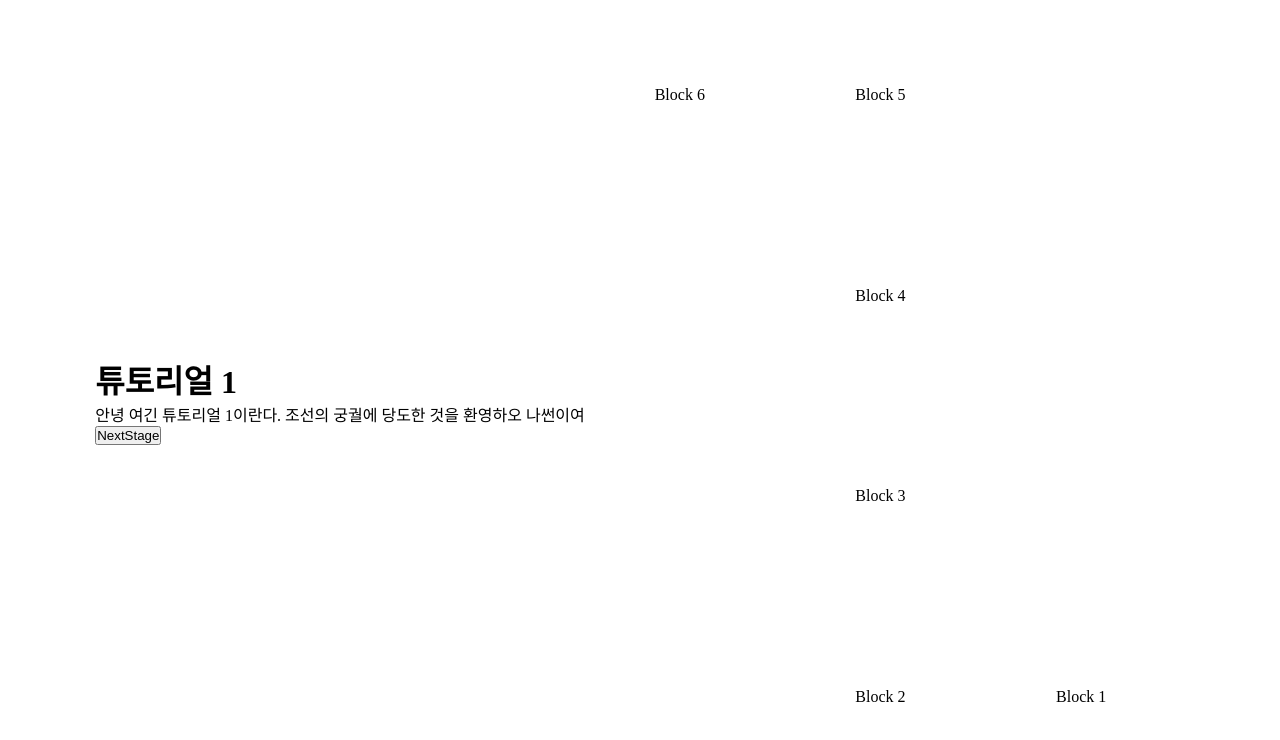
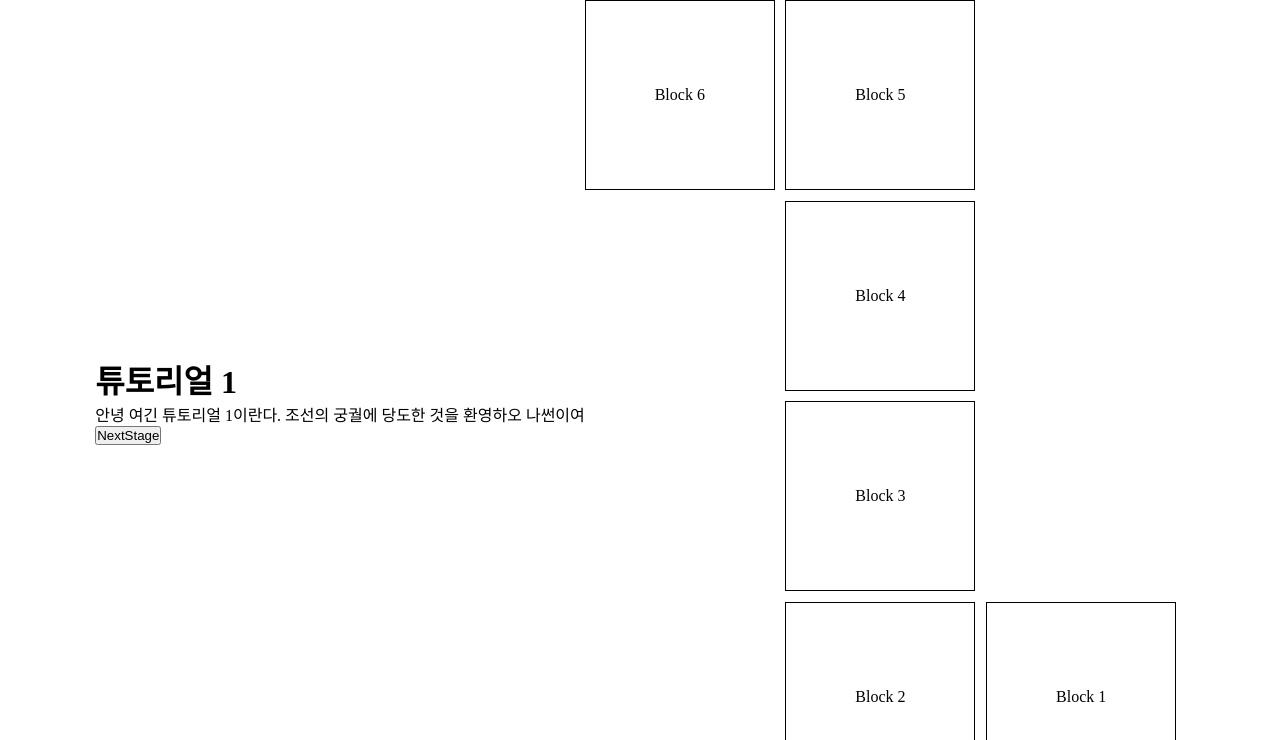
Before and after one commit to KimInteger/projectMoveGame, a React app: page /tutoZeroOne in a window 1280 px wide. Shown: the top 740 px of the page. Built offline with nearby package versions, Linux system fonts and the light colour scheme.

Commit message:
feat | entryPage.tsx
toggle로 테마 context조절

```diff
--- a/src/pages/entryPage.tsx
+++ b/src/pages/entryPage.tsx
@@ -1,14 +1,18 @@
 import React from 'react';
+import { useTheme } from '../state/themeContext'; // useTheme 불러오기
 import nextStage from '../lib/mapFunc/mapFuncNextStage';
 
 const EntryPage = () => {
+  const { theme, toggleTheme } = useTheme();
+
   return (
     <>
-      <div>
+      <div className={theme}>
         <h1>Game Entry Page</h1>
-        <div>
-          <button onClick={nextStage('/tutoZeroOne')}>Start</button>
-        </div>
+        <button onClick={nextStage('/tutoZeroOne')}>Start</button>
+        <button onClick={toggleTheme}>
+          Toggle to {theme === 'light' ? 'dark' : 'light'} Theme
+        </button>
       </div>
     </>
   );
--- a/src/ui/basicMapComponent/basicMapBlock.tsx
+++ b/src/ui/basicMapComponent/basicMapBlock.tsx
@@ -1,10 +1,16 @@
 import React from 'react';
 import '../../style/basicMap.css';
 import { BasicMapBlockProps } from '../../interface/interfaceMap/basicMapBlockProps';
+import { useTheme } from '../../state/themeContext'; // useTheme import
 
 const BasicMapBlock: React.FC<BasicMapBlockProps> = ({ area, content }) => {
+  const { theme } = useTheme(); // 현재 테마 가져오기
+
   return (
-    <div className="basicMapBlock" style={{ gridArea: area }}>
+    <div
+      className={`basicMapBlock ${theme}`} // 테마에 따라 클래스 추가
+      style={{ gridArea: area }}
+    >
       {content}
     </div>
   );
```
